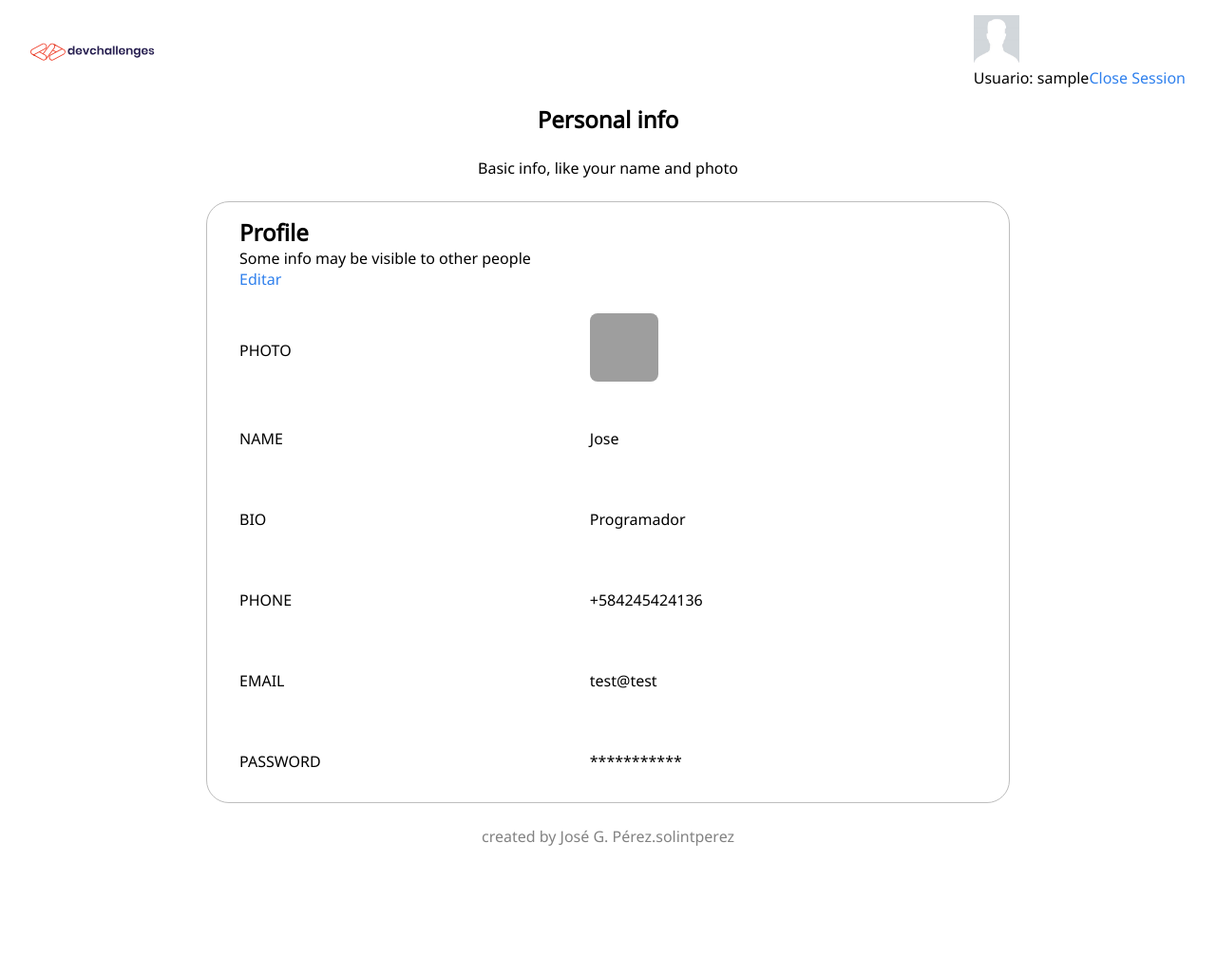
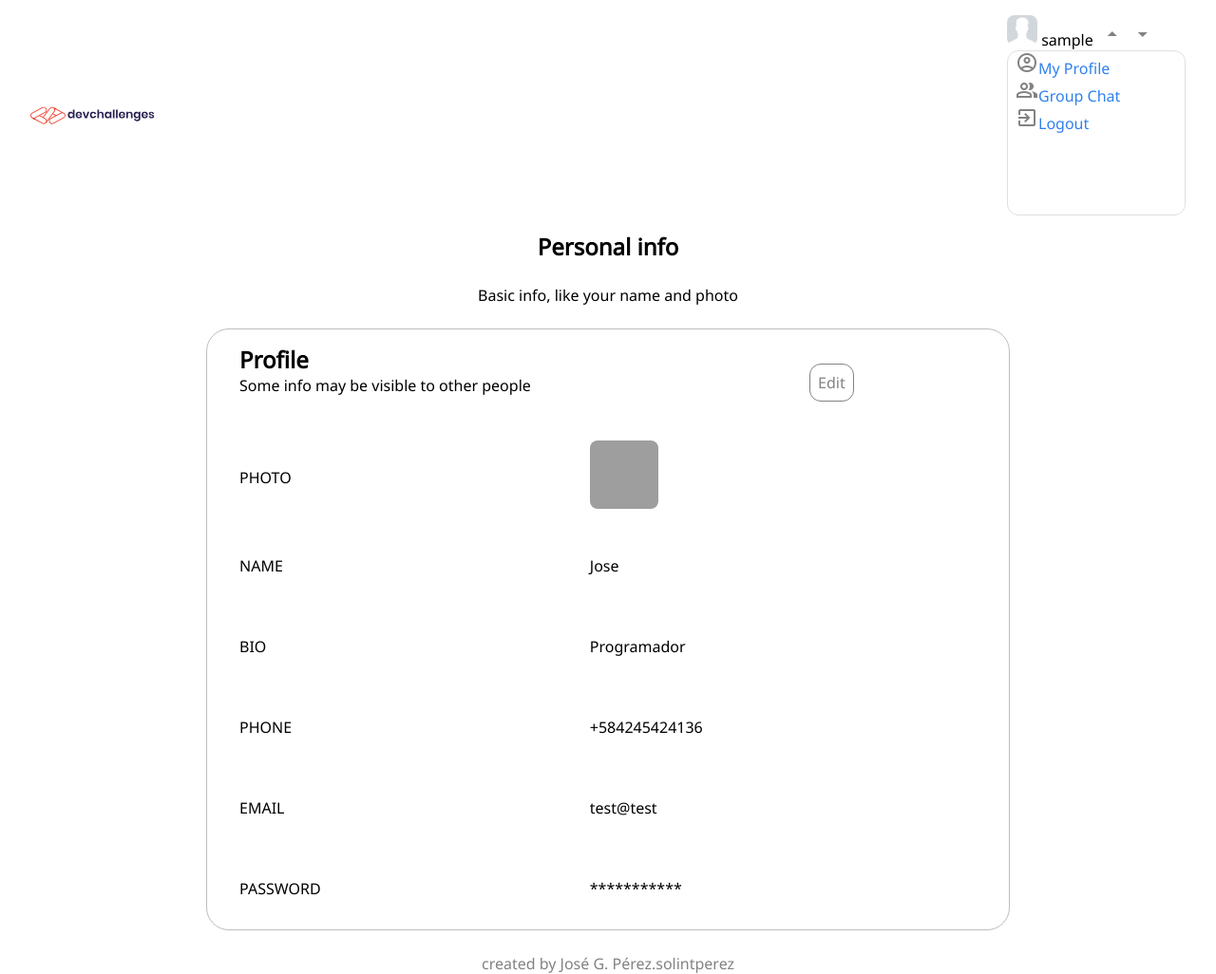
Before and after one commit to josegpmsud/mpn3, a PHP site: the page made by views/show.php in a window 1280 px wide. Shown: the whole page at 95% size. Before the commit the page ends 891 px from the top, so only its background shows below. Run offline with PHP 8.4, Linux system fonts and the light colour scheme; the visitor is signed in with stand-in values (Sample User, id 1); data comes from the database, SQL or seed files in the repository; grey boxes are pictures that could not be loaded.

Commit message:
haciendo el logout

```diff
--- a/section/nav.php
+++ b/section/nav.php
@@ -4,20 +4,34 @@
         <section>
         <div>
             <img class="img-session" src="../assets/sinPerfil.jpg" alt="">
-        </div>
-        <div>
             <?php
             session_start();
             if(isset($_SESSION['user'])){
 
+                echo "<span>". $_SESSION['user'] . "</span>";
+                echo "<span class='material-symbols-outlined'> arrow_drop_up </span>";
+                echo "<span class='material-symbols-outlined'> arrow_drop_down </span>";
 
-
-            echo "<label>Usuario: ". $_SESSION['user'] . "</label>";
-            echo "<a href='../handle_db/closesession.php'>Close Session</a>";
             }else{
                 header("Location: /index.php");
             }
             ?>
+
+        </div>
+        <div class="logeo">
+            <section>
+            <div>
+                <a href=""><span class="material-symbols-outlined"> account_circle </span>My Profile</a>
+            </div>
+            <div>
+                <a href="#"><span class="material-symbols-outlined"> group </span>Group Chat</a>
+            </div>
+            <div>
+                <?php
+                    echo "<a href='../handle_db/closesession.php'><span class='material-symbols-outlined'> exit_to_app</span>Logout</a>";
+                ?>
+            </div>
+            </section>
         </div>
         </section>
 
--- a/style/style.css
+++ b/style/style.css
@@ -142,7 +142,9 @@ button:hover {
 }
 
 .img-session{
-    height: 50px;
+    width: 32px;
+    height: 32px;
+    border-radius: 8px;
 }
 
 /* views show */
@@ -266,3 +268,37 @@ td{
     position: relative;
     bottom: 25px;
 }
+
+.mess{
+    position: relative;
+    bottom: -20px;
+}
+
+.btn-edit{
+    position: relative;
+    right: -600px;
+    bottom: 25px;
+
+    font-size: 16px;
+    color: #828282;;
+    width: 95.34px;
+    height: 38px;
+    padding: .5rem;
+    border-style: solid;
+    border-radius: 12px;
+    border-width: 1px;
+    border-color: #828282;
+}
+
+.logeo{
+
+    position:relative;
+    width: 188px;
+    height: 174px;
+    border-style: solid;
+    border-width: 1px;
+    border-color: #E0E0E0;
+    border-radius: 12px;
+
+
+}
--- a/views/edit.php
+++ b/views/edit.php
@@ -37,7 +37,7 @@
         <input type="text" hidden name="id" value="<?php echo $result['id']?>">
 
 
-        <label class="label-edit" class="button-photo" for="photo"><?php echo $image?><span class="material-symbols-outlined photo-icon"> photo_camera </span> <span class="change-photo-label">Change Photo</span></label>
+        <label class="label-edit" class="button-photo" for="photo"><?php echo $image?><span class="material-symbols-outlined photo-icon"> photo_camera </span> <span class="change-photo-label">CHANGE PHOTO</span></label>
         <input hidden id="photo" type="file" name="photo" value="">
 
         <br> <br>
--- a/views/show.php
+++ b/views/show.php
@@ -53,7 +53,7 @@
                             <span>Some info may be visible to other people</span>
                         </div>
                         <div>
-                        <a href='/views/edit.php?id=$id' >Editar</a>
+                        <a class='btn-edit' href='/views/edit.php?id=$id' >Edit</a>
                         </div>
 
                     </td>
```
Lines whose indentation alone changed are shown as unchanged.
